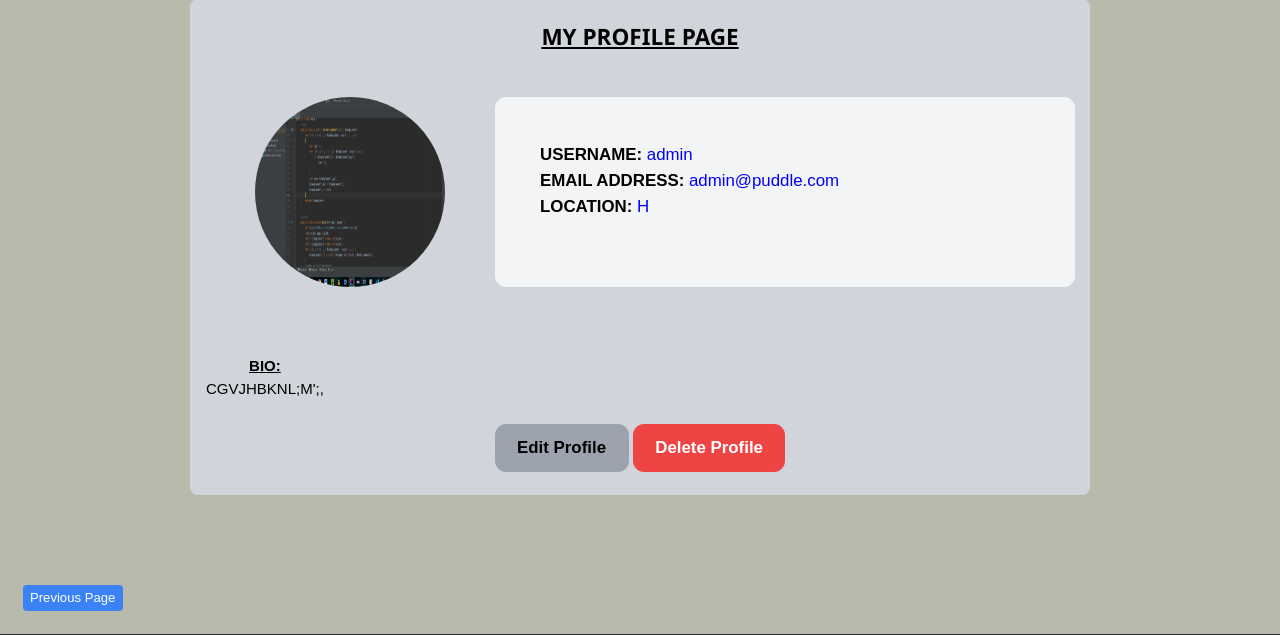
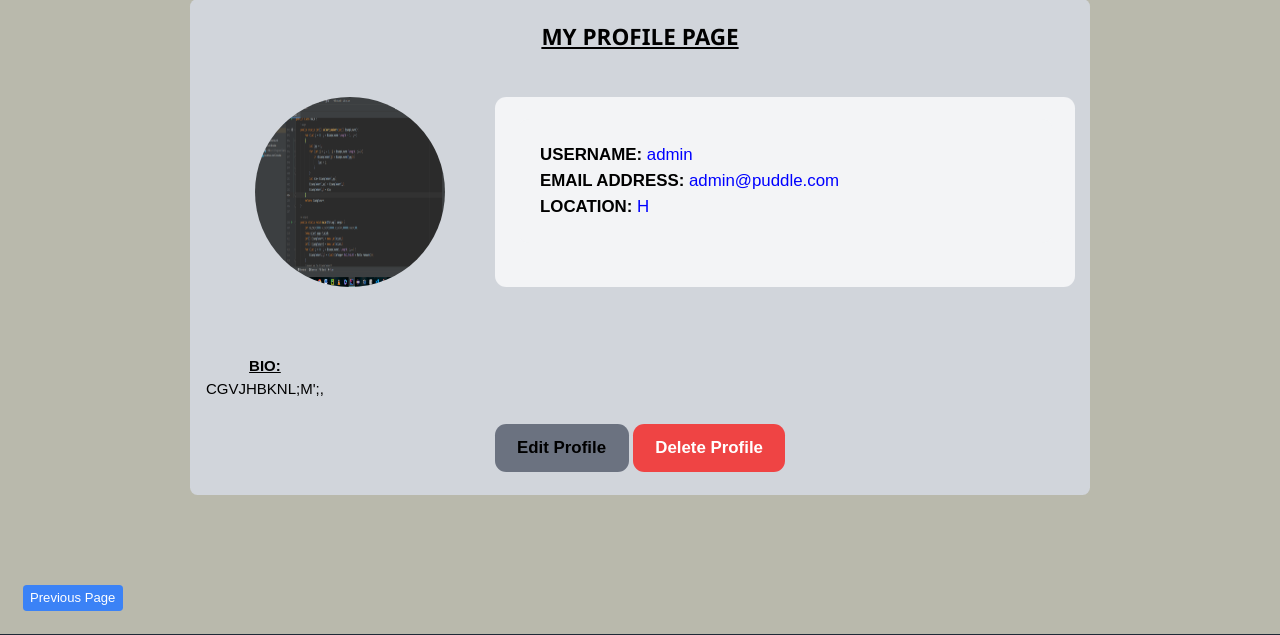
Before and after one commit to IanMalobaMwakha/Puddle, a Django app: page /profile/1/ in a window 1280 px wide. Shown: the part 109-744 px from the top of the page. Run offline with Django 4.2, Linux system fonts and the light colour scheme; a user stored in the database is signed in; data comes from the database, SQL or seed files in the repository; both versions use the stored data as it was after the commit; some libraries are stand-ins or nearby versions.

Commit message:
modified:   puddle/core/templates/core/edit_profile.html

```diff
--- a/puddle/core/templates/core/edit_profile.html
+++ b/puddle/core/templates/core/edit_profile.html
@@ -21,6 +21,8 @@
             </div>
         {% endif %}
 
-        <button class="py-4 px-6 bg-gray-500">Submit</button>
+
+        <button class="inline-block mt-6 px-6 py-3 text-lg font-semibold bg-gray-500 text-black rounded-xl hover:text-yellow-500 hover:bg-gray-700 transition-all duration-1000">Submit</button>
+
     </form>
 {% endblock %}
--- a/puddle/core/templates/core/profile.html
+++ b/puddle/core/templates/core/profile.html
@@ -61,7 +61,7 @@
     </table>
 
     {% if profile.user == request.user %}
-      <a href="{% url 'core:editprofile' %}" class="inline-block mt-6 px-6 py-3 text-lg font-semibold bg-gray-400 text-black rounded-xl hover:text-yellow-500 hover:bg-gray-700 transition-all duration-1000">
+      <a href="{% url 'core:editprofile' %}" class="inline-block mt-6 px-6 py-3 text-lg font-semibold bg-gray-500 text-black rounded-xl hover:text-yellow-500 hover:bg-gray-700 transition-all duration-1000">
         Edit Profile
       </a>
 
```
Also changed, not shown: puddle/db.sqlite3, puddle/items/migrations/0004_alter_item_options.py (added).
